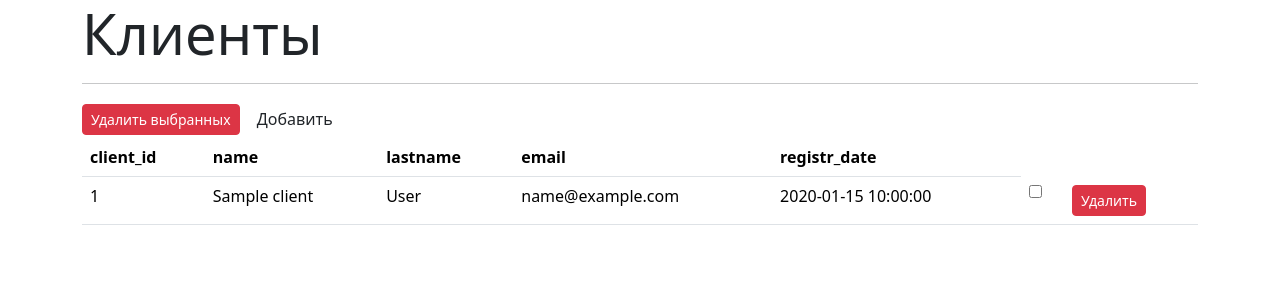
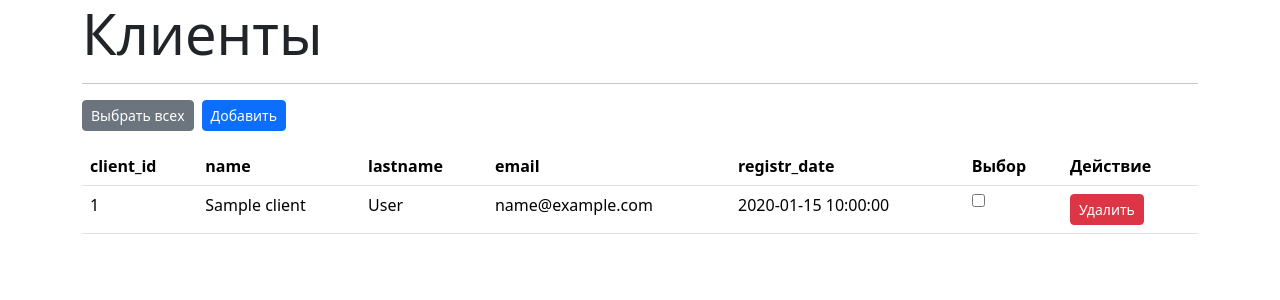
Before and after one commit to adept3101/trpo, a FastAPI app: page /clients in a window 1280 px wide. Shown: the top 300 px of the page. Run offline with FastAPI, Linux system fonts and the light colour scheme; tables that the repository leaves empty hold one stand-in row (Sample ...).

Commit message:
interface

```diff
--- a/templates/client.html
+++ b/templates/client.html
@@ -6,30 +6,40 @@
 <div class="container">
   <h1 class="display-4">Клиенты</h1>
   <hr>
-  <form method="post" action="clients/delete_selected">
-    <button type="submit" class="btn btn-danger btn-sm">Удалить выбранных</button>
+
+  <!-- Кнопки управления -->
+  <div class="mb-3 d-flex gap-2">
+    <button type="button" id="selectAllBtn" class="btn btn-secondary btn-sm">Выбрать всех</button>
+    <form method="post" action="/clients/delete_selected" id="deleteSelectedForm" style="display: none;">
+      <button type="submit" id="deleteSelectedBtn" class="btn btn-danger btn-sm">
+        Удалить (<span id="selectedCount">0</span>)
+      </button>
+    </form>
+    <button type="button" class="btn btn-primary btn-sm" data-bs-toggle="modal" data-bs-target="#addClientModal">Добавить</button>
+  </div>
+
+  <form method="post" action="/clients/delete_selected">
     <table class="table table-hover" width="85%">
       <thead class="thead-dark">
         <tr>
-        <form method="post" action="/clients/add">
-          <button type="submit" class="btn">Добавить</button>
-        </form>
           <th scope="col">client_id</th>
           <th scope="col">name</th>
           <th scope="col">lastname</th>
           <th scope="col">email</th>
           <th scope="col">registr_date</th>
+          <th scope="col">Выбор</th>
+          <th scope="col">Действие</th>
         </tr>
       </thead>
       <tbody>
-    {%for client in clients%}
+        {% for client in clients %}
         <tr>
-      <td>{{client.client_id}}</td>
-      <td>{{client.name}}</td>
-      <td>{{client.lastname}}</td>
-      <td>{{client.email}}</td>
-      <td>{{client.registr_date}}</td>
-      <td><input type="checkbox" name="selected_items" value="{{ client.client_id }}"></td>
+          <td>{{ client.client_id }}</td>
+          <td>{{ client.name }}</td>
+          <td>{{ client.lastname }}</td>
+          <td>{{ client.email }}</td>
+          <td>{{ client.registr_date }}</td>
+          <td><input type="checkbox" name="selected_items" class="client-checkbox" value="{{ client.client_id }}"></td>
           <td>
             <form method="post" action="/clients/delete/{{ client.client_id }}" style="display: inline;">
               <button type="submit" class="btn btn-danger btn-sm"
@@ -39,9 +49,70 @@
             </form>
           </td>
         </tr>
-    {%endfor%}
+        {% endfor %}
       </tbody>
     </table>
   </form>
+
+  <!-- Модальное окно добавления клиента -->
+  <div class="modal fade" id="addClientModal" tabindex="-1" role="dialog" aria-labelledby="addClientModalLabel" aria-hidden="true">
+    <div class="modal-dialog" role="document">
+      <div class="modal-content">
+        <div class="modal-header">
+          <h5 class="modal-title" id="addClientModalLabel">Добавить нового клиента</h5>
+          <button type="button" class="btn-close" data-bs-dismiss="modal" aria-label="Close"></button>
         </div>
+        <form method="post" action="/clients/add">
+          <div class="modal-body">
+            <div class="form-group">
+              <label for="name">Имя:</label>
+              <input type="text" class="form-control" id="name" name="name" required>
+            </div>
+            <div class="form-group">
+              <label for="lastname">Фамилия:</label>
+              <input type="text" class="form-control" id="lastname" name="lastname" required>
+            </div>
+            <div class="form-group">
+              <label for="email">Email:</label>
+              <input type="email" class="form-control" id="email" name="email" required>
+            </div>
+            <div class="form-group">
+              <label for="phone">Телефон:</label>
+              <input type="tel" class="form-control" id="phone" name="phone" required>
+            </div>
+          </div>
+          <div class="modal-footer">
+            <button type="submit" class="btn btn-primary">Добавить клиента</button>
+          </div>
+        </form>
+      </div>
+    </div>
+  </div>
+</div>
+
+<!-- Скрипт управления выбором -->
+<script>
+  const selectAllBtn = document.getElementById('selectAllBtn');
+  const deleteForm = document.getElementById('deleteSelectedForm');
+  const deleteBtn = document.getElementById('deleteSelectedBtn');
+  const selectedCount = document.getElementById('selectedCount');
+  const checkboxes = document.querySelectorAll('.client-checkbox');
+
+  let allSelected = false;
+
+  selectAllBtn.addEventListener('click', () => {
+    allSelected = !allSelected;
+    checkboxes.forEach(cb => cb.checked = allSelected);
+    updateSelection();
+    selectAllBtn.textContent = allSelected ? 'Снять выбор' : 'Выбрать всех';
+  });
+
+  checkboxes.forEach(cb => cb.addEventListener('change', updateSelection));
+
+  function updateSelection() {
+    const selected = document.querySelectorAll('.client-checkbox:checked').length;
+    selectedCount.textContent = selected;
+    deleteForm.style.display = selected > 0 ? 'inline-block' : 'none';
+  }
+</script>
 {% endblock %}
```
Lines whose indentation alone changed are shown as unchanged.
